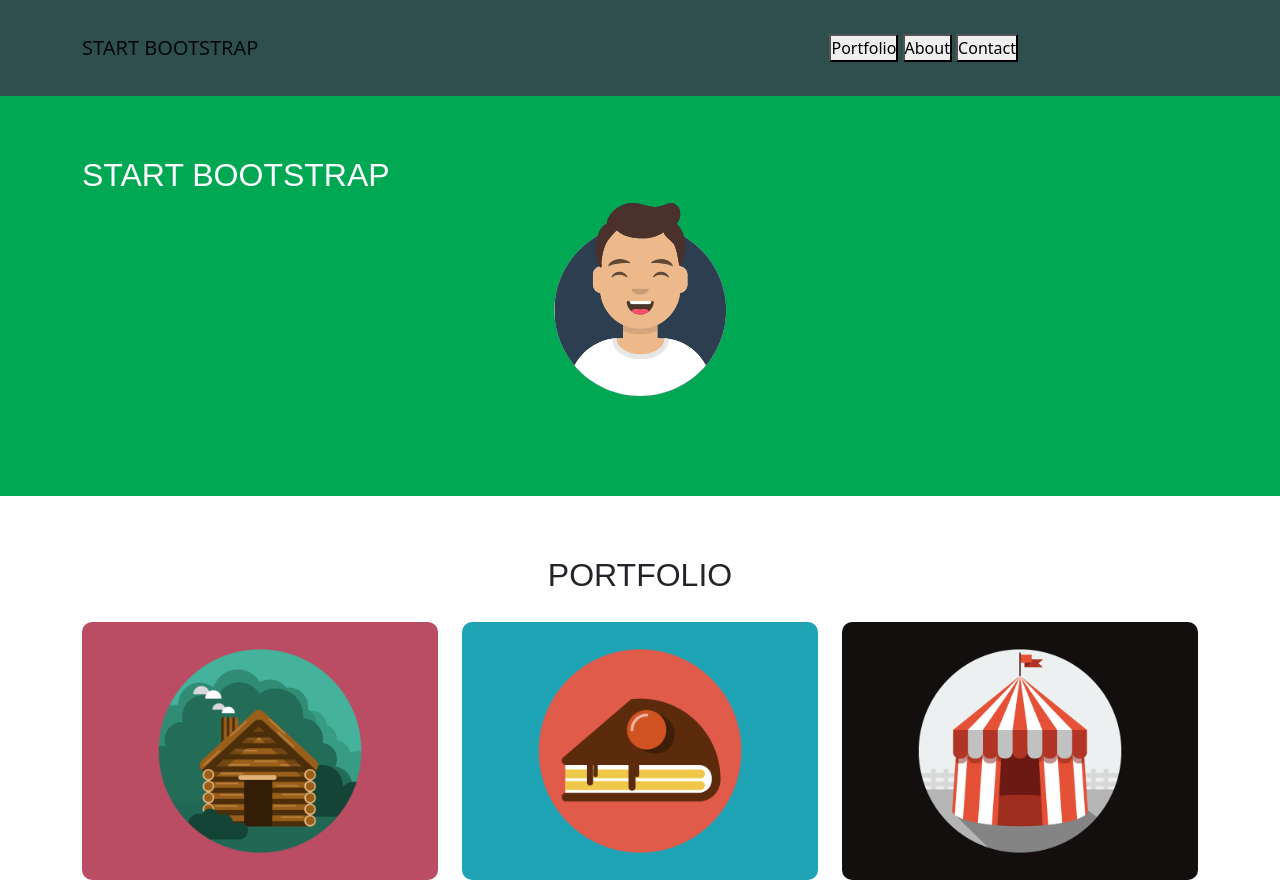
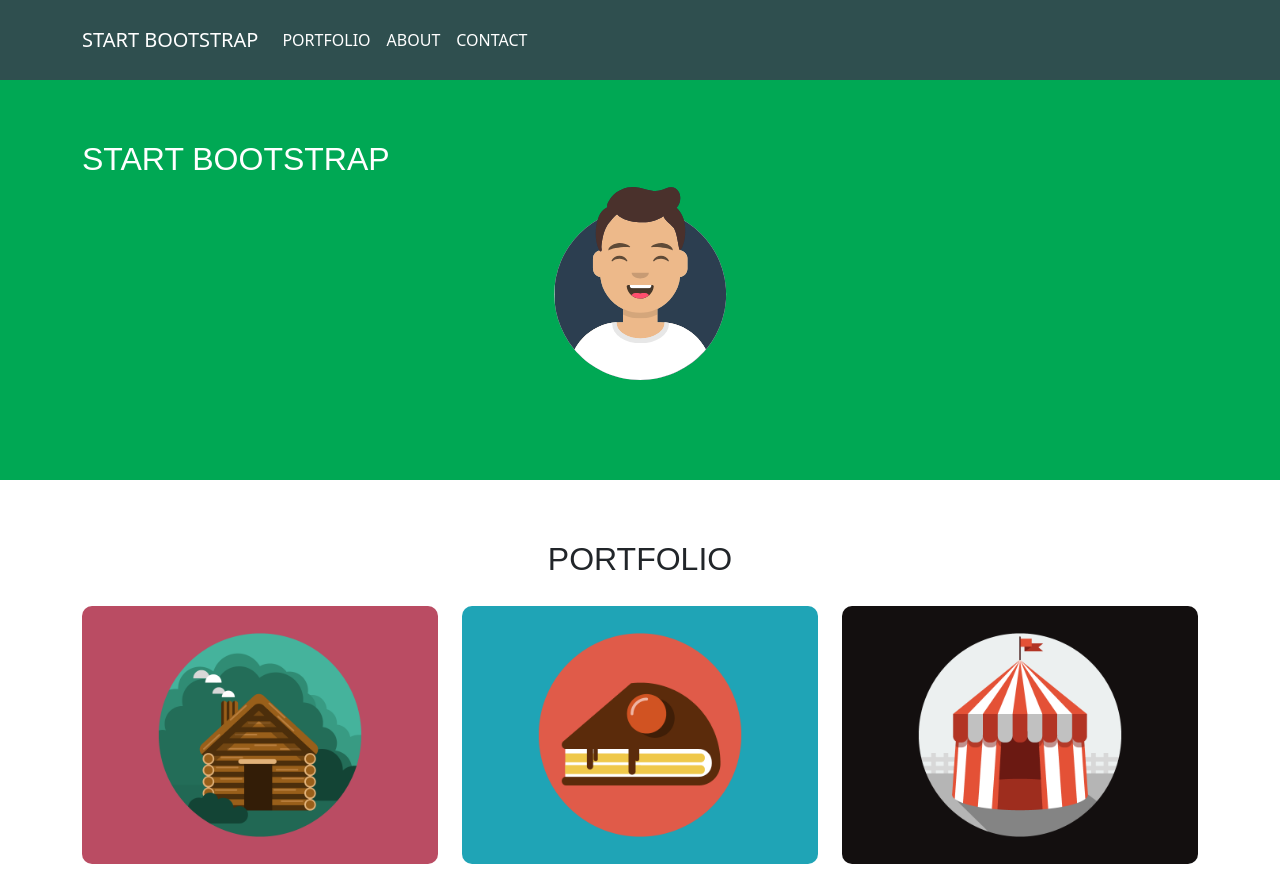
Before and after one commit to emanuele246gi/html-css-bootstrap-freelancer, a plain HTML site: page index.html in a window 1280 px wide. Shown: the top 883 px of the page. Drawn offline with nearby package versions, Linux system fonts and the light colour scheme.

Commit message:
add nuovo nav

```diff
--- a/css/style.css
+++ b/css/style.css
@@ -1,21 +1,11 @@
-*{
-    margin: 0;
-    padding: 0;
-    box-sizing: border-box;
+.navbar{
+    background-color:darkslategray;
+    height: 10vh;
 }
 
-.navbar{
-    padding-top: -70px;
-    background-color:darkslategray;
-}
-
-.inizio{
-
-    height: 10vh;
+.text-uppercase{
     display: flex;
-    justify-content: space-between;
     align-items: center;
-    padding-left: 180px;
 }
 
 /* button{
@@ -26,10 +16,6 @@
     font-weight: bold;
     padding-right: 20px;
 } */
-
-.navigazione{
-    margin-right: 180px;
-}
 
 .contenitore{
     height: 80vh;
--- a/index.html
+++ b/index.html
@@ -13,21 +13,24 @@
     <!-- Intestazione -->
     <header>
         <nav class="navbar navbar-expand-lg navbar-light bg-navbar">
-            <div class="container">
+            <div class="container navigazione">
                 <div class="text-uppercase">
-                    <a class="navbar-brand" href="#">Start Bootstrap</a>
-                </div>
-                <div class="inizio">
-                    <div class="navigazione">
-                        <button>
-                            Portfolio
-                        </button>
-                        <button>
-                            About
-                        </button>
-                        <button>
-                            Contact
-                        </button>
+                    <a class="navbar-brand text-white" href="#">Start Bootstrap</a>
+                    <button class="navbar-toggler" type="button" data-bs-toggle="collapse" data-bs-target="#navbarNav" aria-controls="navbarNav" aria-expanded="false" aria-label="Toggle navigation">
+                        <span class="navbar-toggler-icon"></span>
+                    </button>
+                    <div class="collapse navbar-collapse text-uppercase" id="navbarNav">
+                        <ul class="navbar-nav">
+                            <li class="nav-item">
+                                <a class="nav-link active text-white" href="#">Portfolio</a>
+                            </li>
+                            <li class="nav-item">
+                                <a class="nav-link active text-white" href="#">About</a>
+                            </li>
+                            <li class="nav-item">
+                                <a class="nav-link active text-white" href="#">Contact</a>
+                            </li>
+                        </ul>
                     </div>
                 </div>
             </div>
@@ -114,7 +117,8 @@
                 </div>
                 <div class="row">
                     <div class="col-12 mt-5 text-center">
-                        Download
+                        <button class="download">Download</button>
+
                     </div>
                 </div>
             </div>
```
